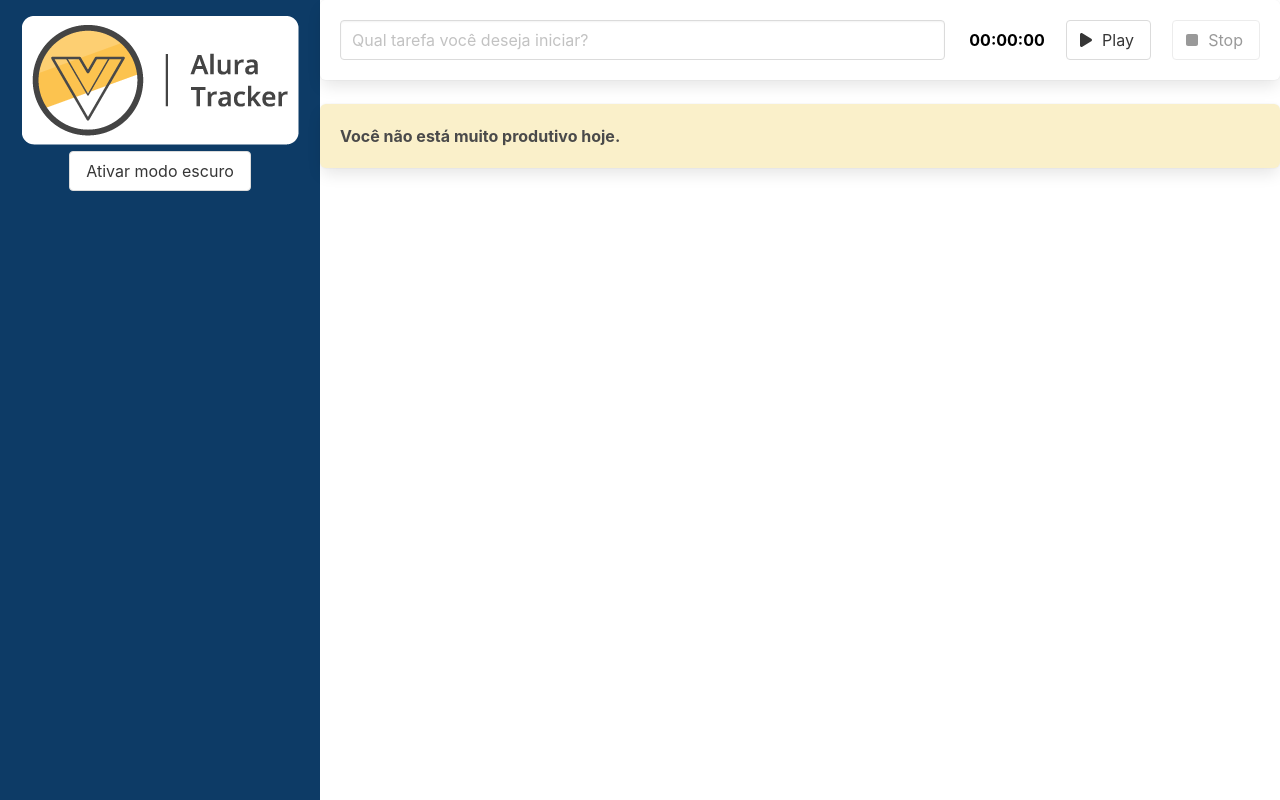
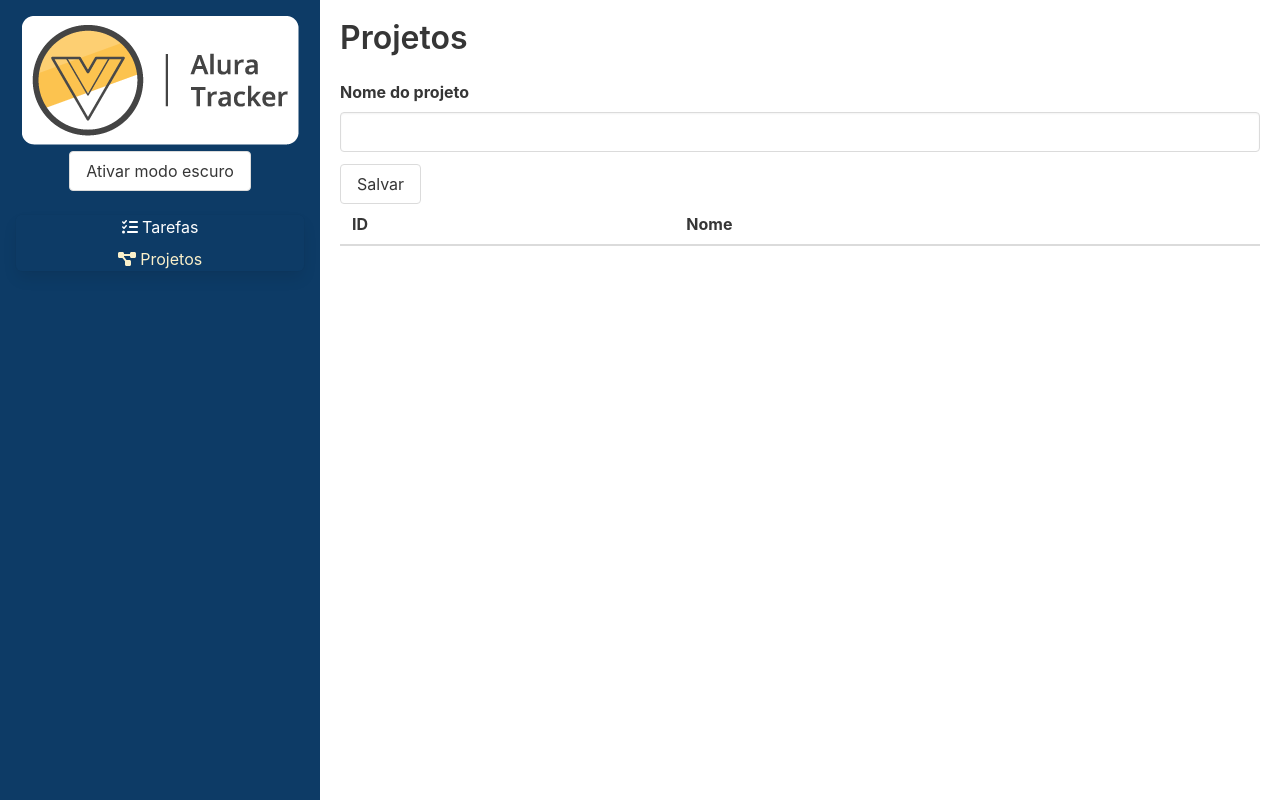
Before and after one commit to rjgdias/aprendendo-vue, a Vue app: page /#/projetos in a window 1280 px wide. Built offline with nearby package versions, Linux system fonts and the light colour scheme.

Commit message:
Avançando no curso - Corrigir Formulario.vue

```diff
--- a/package.json
+++ b/package.json
@@ -12,7 +12,9 @@
     "@fortawesome/free-solid-svg-icons": "^6.2.1",
     "@fortawesome/vue-fontawesome": "^3.0.0-5",
     "core-js": "^3.8.3",
-    "vue": "^3.2.13"
+    "vue": "^3.2.13",
+    "vue-router": "^4.1.6",
+    "vuex": "^4.0.2"
   },
   "devDependencies": {
     "@fortawesome/fontawesome-free": "^6.2.1",
--- a/src/App.vue
+++ b/src/App.vue
@@ -4,47 +4,25 @@
       <BarraLateral @aoTemaAlterado="trocarTema"/>
     </div>
     <div class="column is-three-quarter conteudo">
-      <CompFormulario @aoSalvarTarefa="salvarTarefa" />
-      <div class="tarefa">
-        <Tarefa v-for="(tarefa, index) in tarefas" :key="index" :tarefa="tarefa" />
-        <Box v-if="listaEstaVazia">
-          Você não está muito produtivo hoje.
-        </Box>
-      </div>
+        <router-view></router-view>
     </div>
   </main>
 </template>
 
 <script lang="ts">
 import { defineComponent } from 'vue';
-import Box from './components/Box.vue'
 import BarraLateral from './components/BarraLateral.vue'
-import CompFormulario from './components/Formulario.vue'
-import Tarefa from './components/ListaTarefa.vue'
-import ITarefa from './interfaces/ITarefa'
 export default defineComponent({
   name: 'App',
   components: {
     BarraLateral,
-    CompFormulario,
-    Tarefa,
-    Box,
   },
   data() {
     return {
-      tarefas: [] as ITarefa[],
       modoEscuroAtivo: false
     }
   },
-  computed: {
-    listaEstaVazia(): boolean {
-      return this.tarefas.length === 0
-    }
-  },
   methods: {
-    salvarTarefa(tarefa: ITarefa) {
-      this.tarefas.push(tarefa)
-    },
     trocarTema(modoEscuroAtivo: boolean){
       this.modoEscuroAtivo = modoEscuroAtivo
     }
--- a/src/components/BarraLateral.vue
+++ b/src/components/BarraLateral.vue
@@ -1,34 +1,50 @@
 <template>
     <header>
         <h1>
-            <img src="../assets/logo.png" alt=""/>
+            <img src="../assets/logo.png" alt="" />
         </h1>
         <button class="button" @click="alterarTema">
             {{ textoBotao }}
         </button>
+        <nav class="panel mt-5">
+            <ul>
+                <li>
+                    <router-link to="/" class="link">
+                        <font-awesome-icon icon="tasks" />
+                        Tarefas
+                    </router-link>
+                </li>
+                <li>
+                    <router-link to="/projetos" class="link">
+                        <font-awesome-icon icon="diagram-project" />
+                        Projetos
+                    </router-link>
+                </li>
+            </ul>
+        </nav>
     </header>
 </template>
 
 <script lang="ts">
-import  {defineComponent} from 'vue'
+import { defineComponent } from 'vue'
 export default defineComponent({
     name: 'BarraLateral',
-    emits:['aoTemaAlterado'],
-    data(){
+    emits: ['aoTemaAlterado'],
+    data() {
         return {
             modoEscuroAtivo: false
         }
     },
-    computed:{
-        textoBotao(){
-            if(this.modoEscuroAtivo){
+    computed: {
+        textoBotao() {
+            if (this.modoEscuroAtivo) {
                 return 'Desativar modo escuro'
             }
             return 'Ativar modo escuro'
         }
     },
-    methods:{
-        alterarTema(){
+    methods: {
+        alterarTema() {
             this.modoEscuroAtivo = !this.modoEscuroAtivo
             this.$emit('aoTemaAlterado', this.modoEscuroAtivo)
         }
@@ -37,15 +53,27 @@
 </script>
 
 <style scoped>
-    header{
+header {
     padding: 1rem;
-        background:#0d3b66;
-        width:100%;
-        height:100vh;
+    background: #0d3b66;
+    width: 100%;
+    height: 100vh;
     text-align: center;
 }
-    @media only screen and (max-wdith: 768px){
-        header{
+.link{
+    color:#fff;
+}
+.panel li{
+    margin:8px 0;
+}
+.link:hover{
+    color:#FAF0CA
+}
+.link.router-link-active{
+    color:#FAF0CA
+}
+@media only screen and (max-wdith: 768px) {
+    header {
         padding: 2.5rem;
         height: auto;
     }
--- a/src/components/Formulario.vue
+++ b/src/components/Formulario.vue
@@ -1,43 +1,63 @@
 <template>
     <div class="box formulario">
         <div class="columns">
-            <div class="column is-8" role="form" aria-label="Formulário de criação de nova tarefa">
+            <div class="column is-5" role="form" aria-label="Formulário de criação de nova tarefa">
                 <input type="text" class="input" placeholder="Qual tarefa você deseja iniciar?" v-model="descricao">
-
+            </div>
+            <div class="column is-3">
+                <div class="select">
+                    <select v-model="idProjeto">
+                        <option value="">Selecione o projeto</option>
+                        <option :value="projeto.id" v-for="projeto in projetos" :key="projeto.id">
+                            {{ projeto.nome }}
+                        </option>
+                    </select>
+                </div>
             </div>
             <div class="column">
-                <Temporizador @aoTemporizadorFinalizado="finalizarTarefa"/>
+                <Temporizador @aoTemporizadorFinalizado="finalizarTarefa" />
             </div>
         </div>
     </div>
 </template>
 
 <script lang="ts">
-import { defineComponent } from 'vue'
+import { computed, defineComponent } from 'vue'
 import Temporizador from './Temporizador.vue'
+import { useStore } from "vuex"
+import { key } from '../store'
+
 export default defineComponent({
     name: 'CompFormulario',
     emits: ['aoSalvarTarefa'],
     components: { Temporizador },
-    data (){
+    data() {
         return {
-            descricao: ''
+            descricao: '',
+            idProjeto: ''
         }
     },
     methods: {
-        finalizarTarefa(tempoDecorrido: number) : void {
+        finalizarTarefa(tempoDecorrido: number): void {
             this.$emit('aoSalvarTarefa', {
                 duracaoEmSegundos: tempoDecorrido,
-                descricao: this.descricao
+                descricao: this.descricao,
+                projeto: this.projetos.find(proj => proj.id == this.idProjeto)
             })
             this.descricao = ''
+        },
+        setup() {
+            const store = useStore(key)
+            return {
+                projetos: computed(()=> store.state.projetos)
+            }
         }
     }
 })
 </script>
 
 <style>
-.formulario{
+.formulario {
     color: var(--texto-primario);
     background-color: var(--bg-primario)
 }
--- /dev/null
+++ b/src/interfaces/IProjeto.ts
@@ -0,0 +1,4 @@
+export default interface IPROJETO {
+    id: string;
+    nome: string;
+}
--- a/src/interfaces/ITarefa.ts
+++ b/src/interfaces/ITarefa.ts
@@ -1,4 +1,7 @@
+import IProjeto from "./IProjeto"
+
 export default interface ITarefa {
     duracaoEmSegundos: number,
     descricao: string,
+    projeto: IProjeto
 }
--- a/src/main.ts
+++ b/src/main.ts
@@ -2,9 +2,13 @@
 import App from './App.vue'
 import { FontAwesomeIcon } from "@fortawesome/vue-fontawesome";
 import { library } from "@fortawesome/fontawesome-svg-core";
-import { faPhone, faStop, faPlay } from "@fortawesome/free-solid-svg-icons";
-library.add(faPhone, faStop, faPlay);
+import { faPhone, faStop, faPlay , faTasks, faDiagramProject} from "@fortawesome/free-solid-svg-icons";
+import roteador from './roteador';
+import { key, store } from './store';
+library.add(faPhone, faStop, faPlay, faTasks, faDiagramProject);
 
 createApp(App)
+  .use(roteador)
+  .use(store, key)
   .component("font-awesome-icon", FontAwesomeIcon)
   .mount("#app");
--- /dev/null
+++ b/src/roteador/index.ts
@@ -0,0 +1,17 @@
+import {createRouter, createWebHashHistory, RouteRecordRaw} from "vue-router"
+import Tarefas from '../views/Tarefas.vue'
+import Projetos from '../views/Projetos.vue'
+const rotas: RouteRecordRaw[] = [{
+    path: '/',
+    name: 'Tarefas',
+    component: Tarefas
+},{
+    path: '/projetos',
+    name: 'Projetos',
+    component: Projetos
+}]
+const roteador = createRouter({
+    history: createWebHashHistory(),
+    routes:rotas
+})
+export default roteador;
--- /dev/null
+++ b/src/store/index.ts
@@ -0,0 +1,28 @@
+import IProjeto from "@/interfaces/IProjeto";
+import { InjectionKey } from "vue";
+import { createStore, Store } from "vuex";
+
+interface Estado {
+    projetos: IProjeto[]
+}
+
+export const key: InjectionKey<Store<Estado>> = Symbol()
+
+export const store = createStore<Estado>({
+    state: {
+        projetos: [
+            {
+                id: new Date().toISOString(),
+                nome: 'TypeScript'
+            },
+            {
+                id: new Date().toISOString(),
+                nome: 'Vue'
+            },
+            {
+                id: new Date().toISOString(),
+                nome: 'Vuex'
+            },
+        ]
+    }
+})
--- /dev/null
+++ b/src/views/Projetos.vue
@@ -0,0 +1,60 @@
+<template>
+    <section class="projetos">
+        <h1 class="title">Projetos</h1>
+        <form @submit.prevent="salvar">
+            <div class="field">
+                <label for="nomeDoProjeto" class="label">
+                    Nome do projeto
+                </label>
+                <input type="text" class="input" v-model="nomeDoProjeto" id="nomeDoProjeto">
+            </div>
+            <div class="field">
+                <button class="button" type="submit">Salvar</button>
+            </div>
+        </form>
+        <table class="table is-fullwidth">
+            <thead>
+                <tr>
+                    <th>ID</th>
+                    <th>Nome</th>
+                </tr>
+            </thead>
+            <tbody>
+                <tr v-for="projeto in projetos" :key="projeto.id">
+                    <td>{{ projeto.id }}</td>
+                    <td>{{ projeto.nome }}</td>
+                </tr>
+            </tbody>
+        </table>
+    </section>
+</template>
+<script lang="ts">
+import { defineComponent } from 'vue';
+import IProjeto from '../interfaces/IProjeto'
+export default defineComponent({
+    // eslint-disable-next-line vue/multi-word-component-names
+    name: 'Projetos',
+    data(){
+        return {
+            nomeDoProjeto: '',
+            projetos: [] as IProjeto[]
+        };
+    },
+    methods: {
+        salvar() {
+            const projeto: IProjeto = {
+                nome: this.nomeDoProjeto,
+                id: new Date().toISOString()
+            }
+            this.projetos.push(projeto)
+            this.nomeDoProjeto = ''
+        }
+    }
+})
+</script>
+
+<style scoped>
+.projetos{
+    padding: 1.25rem;
+}
+</style>
--- /dev/null
+++ b/src/views/Tarefas.vue
@@ -0,0 +1,47 @@
+<template>
+    <div>
+        <CompFormulario @aoSalvarTarefa="salvarTarefa" />
+        <div class="tarefa">
+            <Box v-if="listaEstaVazia">
+                Você não está muito produtivo hoje.
+            </Box>
+            <Tarefa v-for="(tarefa, index) in tarefas" :key="index" :tarefa="tarefa" />
+        </div>
+    </div>
+</template>
+
+<script lang="ts">
+import { defineComponent } from 'vue';
+import Box from '../components/Box.vue'
+import CompFormulario from '../components/Formulario.vue'
+import Tarefa from '../components/ListaTarefa.vue'
+import ITarefa from '../interfaces/ITarefa'
+export default defineComponent({
+    name: 'App',
+    components: {
+        CompFormulario,
+        Tarefa,
+        Box,
+    },
+    data() {
+        return {
+            tarefas: [] as ITarefa[],
+            modoEscuroAtivo: false
+        }
+    },
+    computed: {
+        listaEstaVazia(): boolean {
+            return this.tarefas.length === 0
+        }
+    },
+    methods: {
+        salvarTarefa(tarefa: ITarefa) {
+            this.tarefas.push(tarefa)
+        },
+    }
+});
+</script>
+
+<style>
+
+</style>
```
Also changed, not shown: 1 other file (tests, documents, lock files or other folders). Lines whose indentation alone changed are shown as unchanged.
